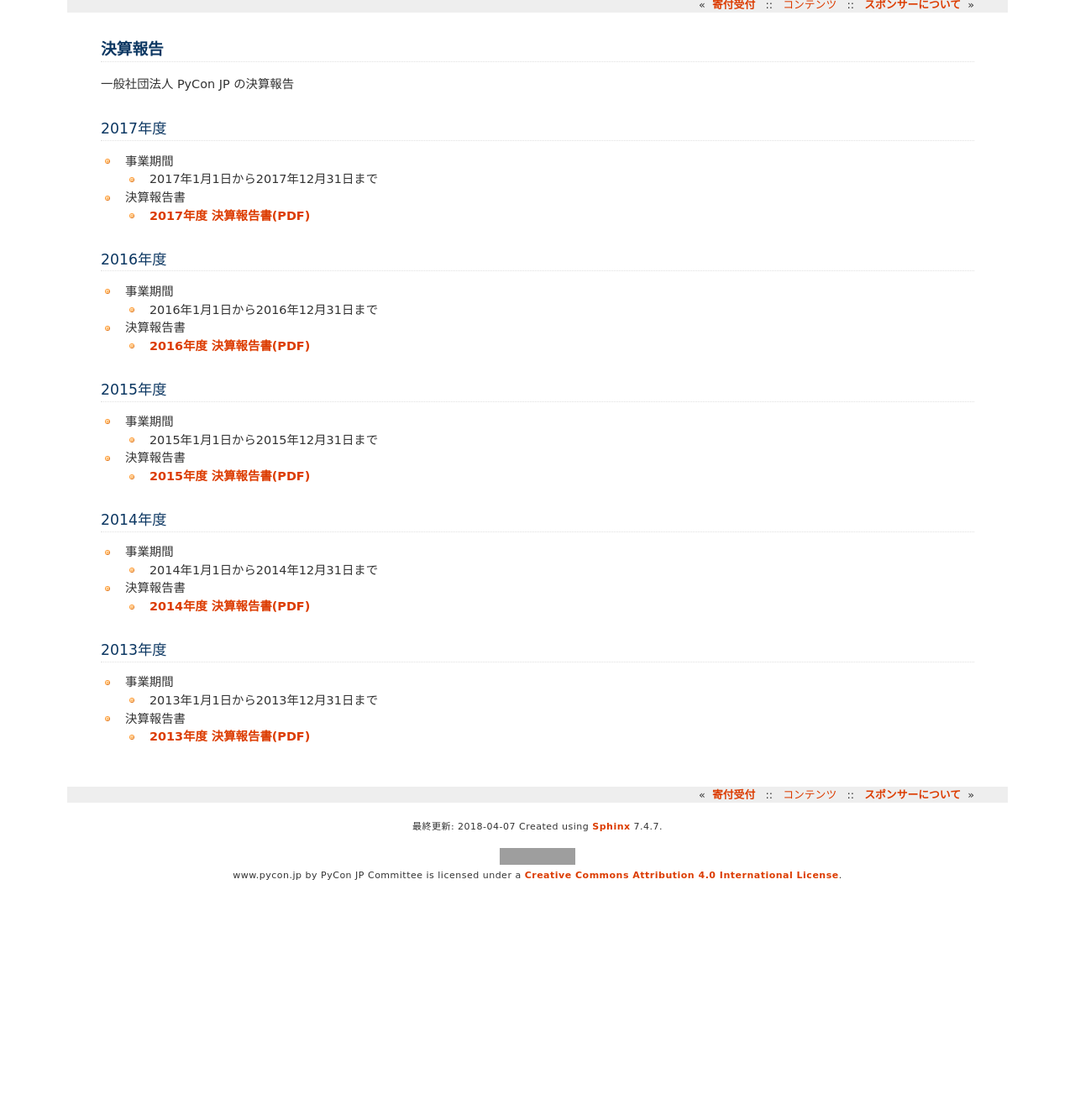
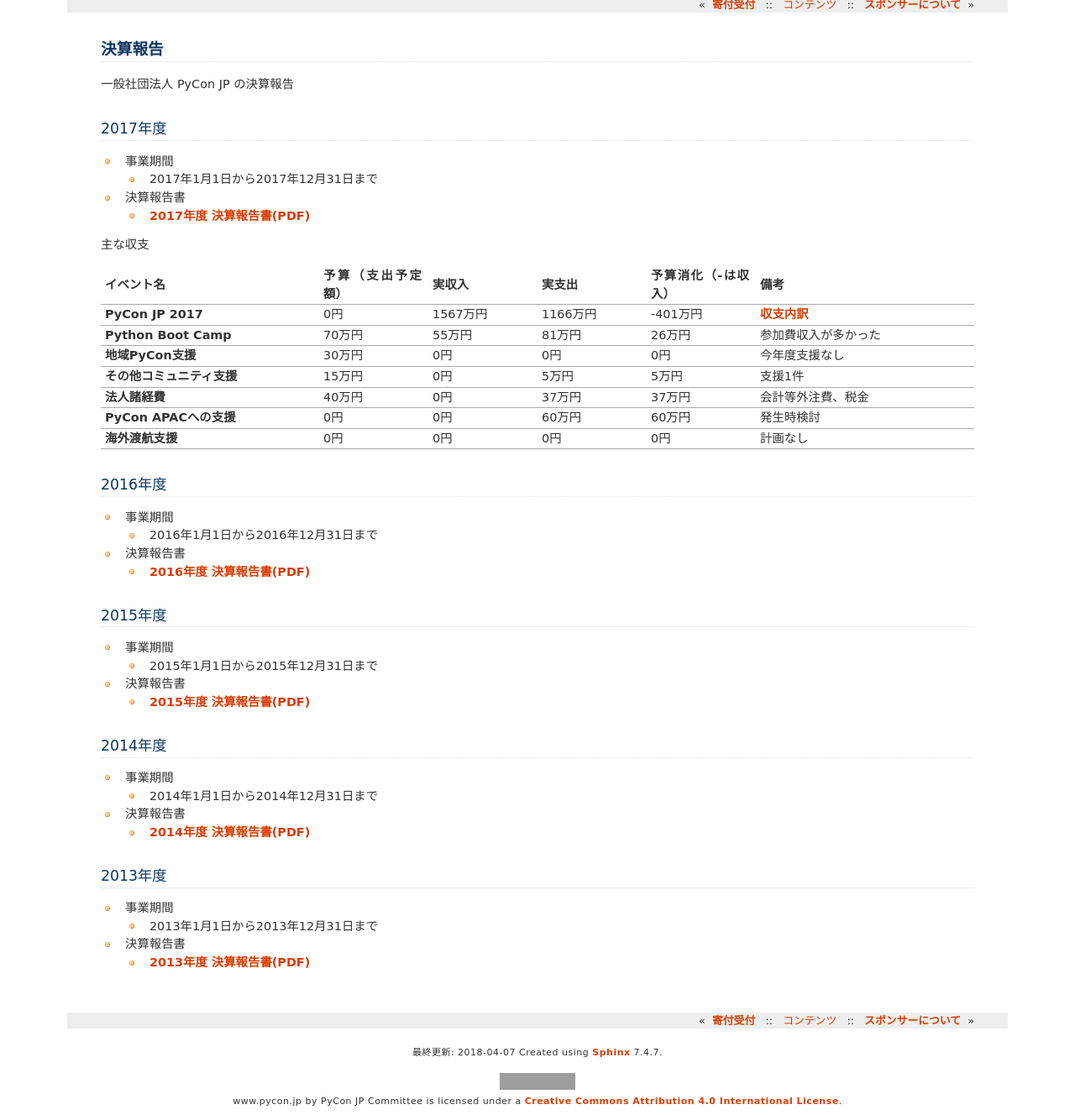
Before and after one commit to pyconjp/www.pycon.jp, a Sphinx documentation site: the page built from source/annualreport/index.rst, in a window 1280 px wide, cut to the strip 129-1457 px from the top of the page. Shown: the whole strip at 84% size. Built offline with Sphinx 7.4.7, drawn with Linux system fonts in a browser that asks for light colours; before the commit the page ends 1189 px from its top, so only the background shows below that; grey boxes are pictures that could not be loaded.

Commit message:
refs ISSHA-1024 一般社団法人PyCon JPの2017年の会計について報告する (#17)
* refs ISSHA-1024 accounting report 2017 with categorized details

* fix reST syntax

* update 2017 report

* update 2017 report

* fix table layout

```diff
--- a/source/annualreport/index.rst
+++ b/source/annualreport/index.rst
@@ -16,6 +16,69 @@
   - `2017年度 決算報告書(PDF)`__
 
 .. __: https://drive.google.com/file/d/0BzmtypRXAd8zTTFlV3A4c3pzelJneTZqY0FLcnJ2X3dUYnpB/view
+
+主な収支
+
+.. list-table::
+   :header-rows: 1
+   :stub-columns: 1
+   :widths: 2,1,1,1,1,2
+
+   - - イベント名
+     - 予算（支出予定額）
+     - 実収入
+     - 実支出
+     - 予算消化（-は収入）
+     - 備考
+
+   - - PyCon JP 2017
+     - 0円
+     - 1567万円
+     - 1166万円
+     - -401万円
+     - `収支内訳 <https://docs.google.com/spreadsheets/d/e/2PACX-1vRL87VulU6hVf3jY8BTr7HIWkeA7ocx_zG561cure6IcnsStvE_nvx6hcpaif5cxIfnVl7CVv6LWubx/pubhtml>`__
+
+   - - Python Boot Camp
+     - 70万円
+     - 55万円
+     - 81万円
+     - 26万円
+     - 参加費収入が多かった
+
+   - - 地域PyCon支援
+     - 30万円
+     - 0円
+     - 0円
+     - 0円
+     - 今年度支援なし
+
+   - - その他コミュニティ支援
+     - 15万円
+     - 0円
+     - 5万円
+     - 5万円
+     - 支援1件
+
+   - - 法人諸経費
+     - 40万円
+     - 0円
+     - 37万円
+     - 37万円
+     - 会計等外注費、税金
+
+   - - PyCon APACへの支援
+     - 0円
+     - 0円
+     - 60万円
+     - 60万円
+     - 発生時検討
+
+   - - 海外渡航支援
+     - 0円
+     - 0円
+     - 0円
+     - 0円
+     - 計画なし
 
 2016年度
 ================
```
